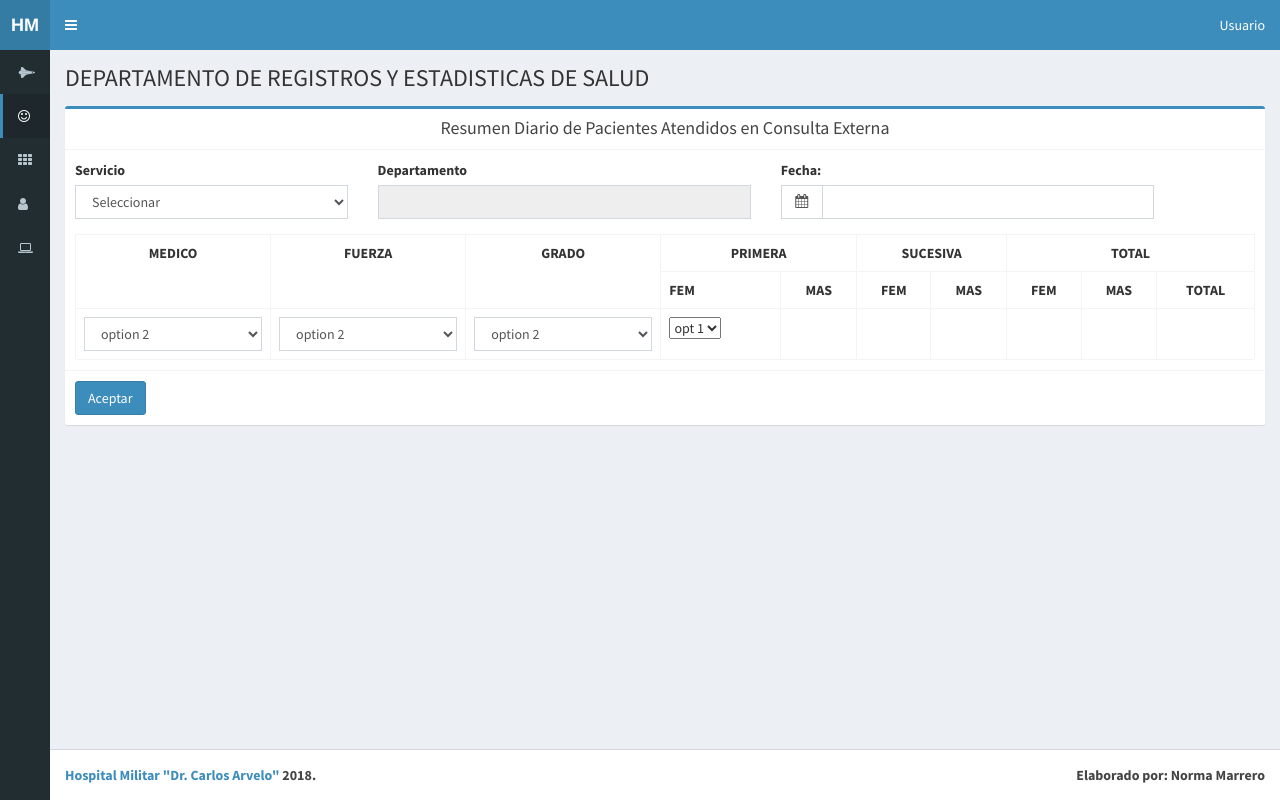
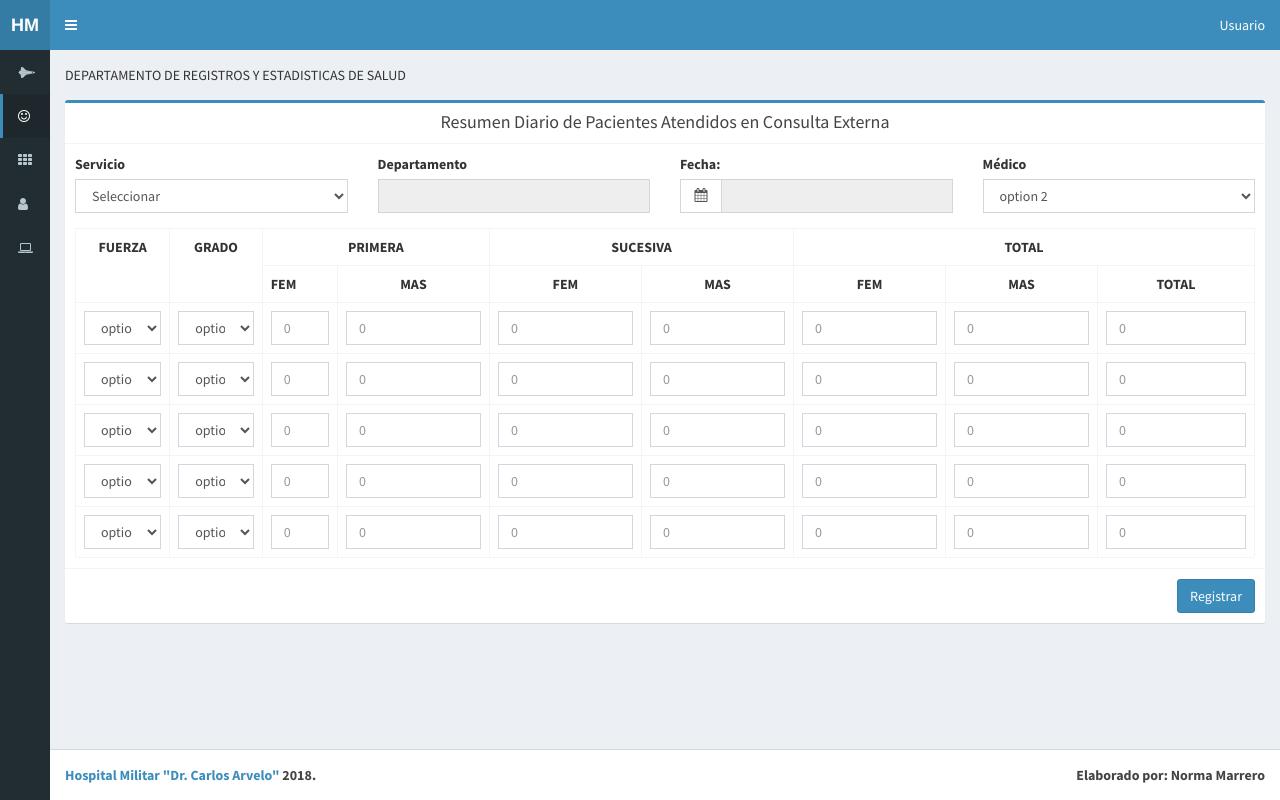
Before and after one commit to Jarondon07/HM, a PHP site: page /view/inicio.php in a window 1280 px wide. Run offline with PHP 8.4, Linux system fonts and the light colour scheme; some libraries are stand-ins or nearby versions.

Commit message:
subiendo el datepaiker listo

```diff
--- a/index.php
+++ b/index.php
@@ -17,6 +17,7 @@
   <link rel="stylesheet" href="theme/dist/css/AdminLTE.min.css">
   <!-- iCheck -->
   <link rel="stylesheet" href="theme/plugins/iCheck/square/blue.css">
+
   <!-- HTML5 Shim and Respond.js IE8 support of HTML5 elements and media queries -->
   <!-- WARNING: Respond.js doesn't work if you view the page via file:// -->
   <!--[if lt IE 9]>
--- a/view/encabezado.php
+++ b/view/encabezado.php
@@ -15,6 +15,9 @@
         <span class="icon-bar"></span>
         <span class="icon-bar"></span>
       </a>
+
+
+
 
       <div class="navbar-custom-menu">
         <ul class="nav navbar-nav">
--- a/view/inicio.php
+++ b/view/inicio.php
@@ -27,7 +27,7 @@
   <div class="content-wrapper">
     <!-- Content Header (Page header) -->
     <section class="content-header">
-      <h1>DEPARTAMENTO DE REGISTROS Y ESTADISTICAS DE SALUD</h1>
+      DEPARTAMENTO DE REGISTROS Y ESTADISTICAS DE SALUD
     </section>
     <!-- Main content -->
     <section class="content">
@@ -42,7 +42,7 @@
           <div class="box box-primary">
             <!-- /.box-header -->
             <div align="center" class="box-header with-border">
-              <h3  class="box-title">Resumen Diario de Pacientes Atendidos en Consulta Externa</h3>
+              <h6  class="box-title">Resumen Diario de Pacientes Atendidos en Consulta Externa</h6>
             </div>
             <!-- form start -->
             <form role="form">
@@ -60,24 +60,32 @@
                     </div>
                   </div>
 
-                  <div class="col-md-4">
+                  <div class="col-md-3">
                     <div class="form-group">
                       <label for="exampleInputEmail1">Departamento</label>
                       <input type="email" class="form-control" disabled="exampleInputEmail" placeholder="">
                     </div>
                   </div>
 
-                  <div class="col-md-4">
+                  <div class="col-md-3">
                     <div class="form-group">
                       <label>Fecha:</label>
-
                       <div class="input-group date">
-                        <div class="input-group-addon">
+                        <div class="input-group-addon" >
                           <i class="fa fa-calendar"></i>
                         </div>
-                        <input type="text" class="form-control pull-right" id="datepicker">
+                        <input type="text" class="form-control pull-right" id="datepicker" readonly >
                       </div>
                       <!-- /.input group -->
+                    </div>
+                  </div>
+                  <div class="col-md-3">
+                    <div class="form-group">
+                      <label for="exampleInputEmail1">Médico</label>
+                      <select class="form-control" id="medico<?php //echo $i;?>" name="medico<?php //echo $i;?>">
+                        <option>option 2</option>
+                        <option>option 3</option>
+                      </select>
                     </div>
                   </div>
                 </div>
@@ -85,7 +93,6 @@
                   <table class="table table-hover table-bordered">
                     <tbody>
                       <tr>
-                        <th rowspan="2" class="text-center">MEDICO</th>
                         <th rowspan="2" class="text-center">FUERZA</th>
                         <th rowspan="2" class="text-center">GRADO</th>
                         <th colspan="2" class="text-center">PRIMERA</th>
@@ -102,37 +109,44 @@
                         <th class="text-center">TOTAL</th>
                       </tr>
                       <?php
-                      //for ($i=0; $i < 10; $i++)
-                      //{
+                      for ($i=0; $i < 5; $i++)
+                      {
                       ?>
                       <tr>
                         <td>
-                          <select class="form-control">
+                          <select class="form-control" id="fuerza<?php //echo $i;?>" name="fuerza<?php //echo $i;?>">
                           <option>option 2</option>
-                          <option>option 3</option>
-                          </select>
+                          <div id="campoFuerza<?php //echo $i;?>" class="text-center">Debes Seleccionar la FUERZA</div>
                         </td>
                         <td>
-                          <select class="form-control">
+                          <select class="form-control" id="grado<?php //echo $i;?>" name="grado<?php //echo $i;?>">
                           <option>option 2</option>
+                          <div id="campoGrado<?php //echo $i;?>" class="text-center">Debes Seleccionar el GRADO</div>
                         </td>
                         <td>
-                          <select class="form-control">
-                          <option>option 2</option>
+                          <input type="text" name="primera_femenino<?php //echo $i;?>" id="primera_femenino<?php //echo $i;?>" onchange="Calcular()" maxlength="2" size="3" class="form-control solo-numero" placeholder="0">
                         </td>
                         <td>
-                          <select class="text-center">
-                          <option>opt 1</option>
+                          <input type="text" name="primera_femenino<?php //echo $i;?>" id="primera_femenino<?php //echo $i;?>" onchange="Calcular()" maxlength="2" class="form-control solo-numero" placeholder="0">
                         </td>
-                        <td></td>
-                        <td></td>
-                        <td></td>
-                        <td></td>
-                        <td></td>
-                        <td></td>
+                        <td>
+                          <input type="text" name="primera_femenino<?php //echo $i;?>" id="primera_femenino<?php //echo $i;?>" onchange="Calcular()" maxlength="2" class="form-control solo-numero" placeholder="0">
+                        </td>
+                        <td>
+                          <input type="text" name="primera_femenino<?php //echo $i;?>" id="primera_femenino<?php //echo $i;?>" onchange="Calcular()" maxlength="2" class="form-control solo-numero" placeholder="0">
+                        </td>
+                        <td>
+                          <input type="text" name="primera_femenino<?php //echo $i;?>" id="primera_femenino<?php //echo $i;?>" onchange="Calcular()" maxlength="2" class="form-control solo-numero" placeholder="0">
+                        </td>
+                        <td>
+                          <input type="text" name="primera_femenino<?php //echo $i;?>" id="primera_femenino<?php //echo $i;?>" onchange="Calcular()" maxlength="2" class="form-control solo-numero" placeholder="0">
+                        </td>
+                        <td>
+                          <input type="text" name="primera_femenino<?php //echo $i;?>" id="primera_femenino<?php //echo $i;?>" onchange="Calcular()" maxlength="2" class="form-control solo-numero" placeholder="0">
+                        </td>
                       </tr>
                       <?php
-                      //}
+                      }
                       ?>
 
                     </tbody>
@@ -142,8 +156,8 @@
               </div>
               <!-- /.box-body -->
 
-              <div class="box-footer">
-                <button type="submit" class="btn btn-primary">Aceptar</button>
+              <div class="box-footer text-right">
+                <button type="submit" id="registrar" name="registrar" class="btn btn-primary">Registrar</button>
               </div>
             </form>
           </div>
--- a/view/pie.php
+++ b/view/pie.php
@@ -33,6 +33,7 @@
 <!-- date-range-picker -->
 <script src="https://cdnjs.cloudflare.com/ajax/libs/moment.js/2.11.2/moment.min.js"></script>
 <script src="../theme/plugins/daterangepicker/daterangepicker.js"></script>
+<script type="text/javascript" scr="../theme/plugins/datepicker/locales/bootstrap-datepicker.es.js" charset = "UTF-8"></script>
 <!-- bootstrap color picker -->
 <script src="../theme/plugins/colorpicker/bootstrap-colorpicker.min.js"></script>
 <!-- bootstrap time picker -->
@@ -40,41 +41,15 @@
 <script>
   $(function () {
 
-
-    //Datemask dd/mm/yyyy
-    $("#datemask").inputmask("dd/mm/yyyy", {"placeholder": "dd/mm/yyyy"});
-    //Datemask2 mm/dd/yyyy
-    $("#datemask2").inputmask("mm/dd/yyyy", {"placeholder": "mm/dd/yyyy"});
-    //Money Euro
-    $("[data-mask]").inputmask();
-
-    //Date range picker
-    $('#reservation').daterangepicker();
-    //Date range picker with time picker
-    $('#reservationtime').daterangepicker({timePicker: true, timePickerIncrement: 30, format: 'MM/DD/YYYY h:mm A'});
-    //Date range as a button
-    $('#daterange-btn').daterangepicker(
-        {
-          ranges: {
-            'Today': [moment(), moment()],
-            'Yesterday': [moment().subtract(1, 'days'), moment().subtract(1, 'days')],
-            'Last 7 Days': [moment().subtract(6, 'days'), moment()],
-            'Last 30 Days': [moment().subtract(29, 'days'), moment()],
-            'This Month': [moment().startOf('month'), moment().endOf('month')],
-            'Last Month': [moment().subtract(1, 'month').startOf('month'), moment().subtract(1, 'month').endOf('month')]
-          },
-          startDate: moment().subtract(29, 'days'),
-          endDate: moment()
-        },
-        function (start, end) {
-          $('#daterange-btn span').html(start.format('MMMM D, YYYY') + ' - ' + end.format('MMMM D, YYYY'));
-        }
-    );
-
     //Date picker
     $('#datepicker').datepicker({
-      autoclose: true
-    });
+      autoclose: true,
+      language: 'es',
+      format: 'yyyy-mm-dd',
+      clearBtn: true,
+      todayHighlight: true,
+      endDate: '-0d'
+    }).datepicker("setDate", new Date());
 
   });
 </script>
```
Also changed, not shown: theme/plugins/datepicker/bootstrap-datepicker.js.
